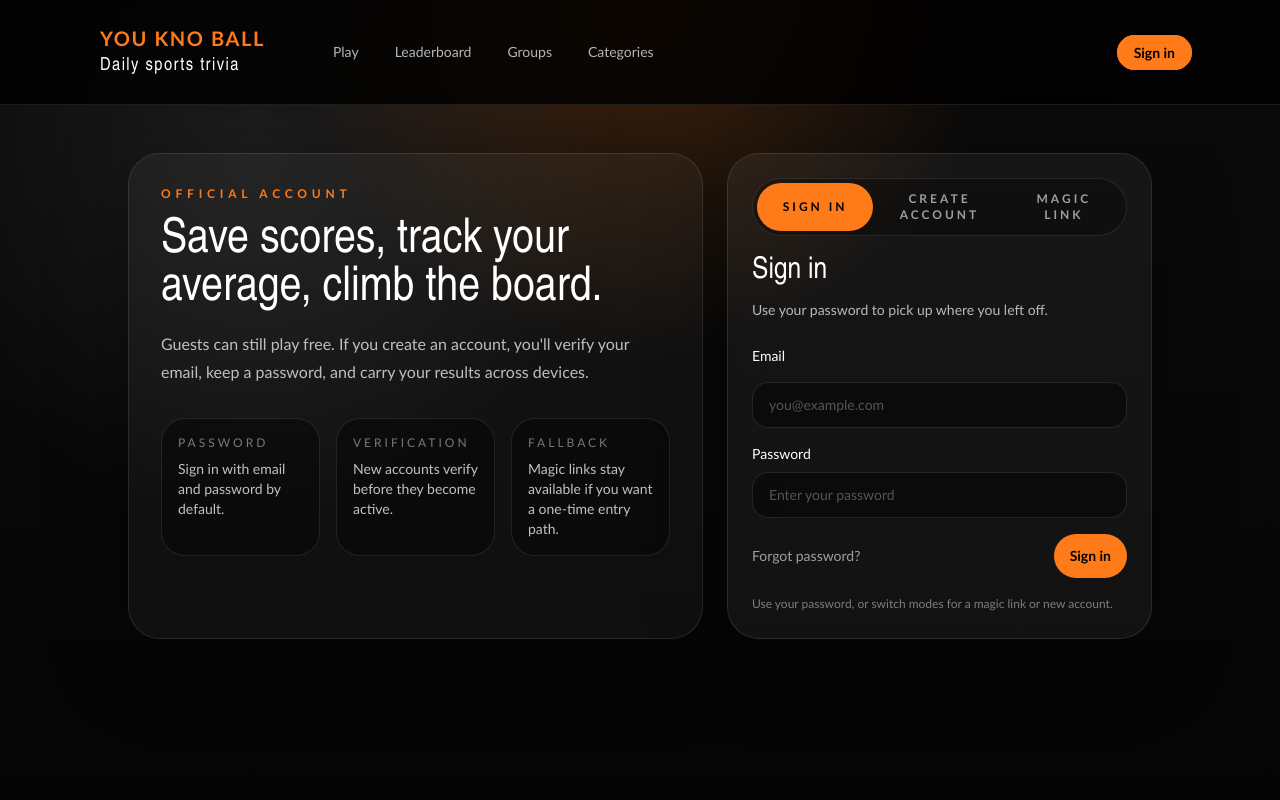
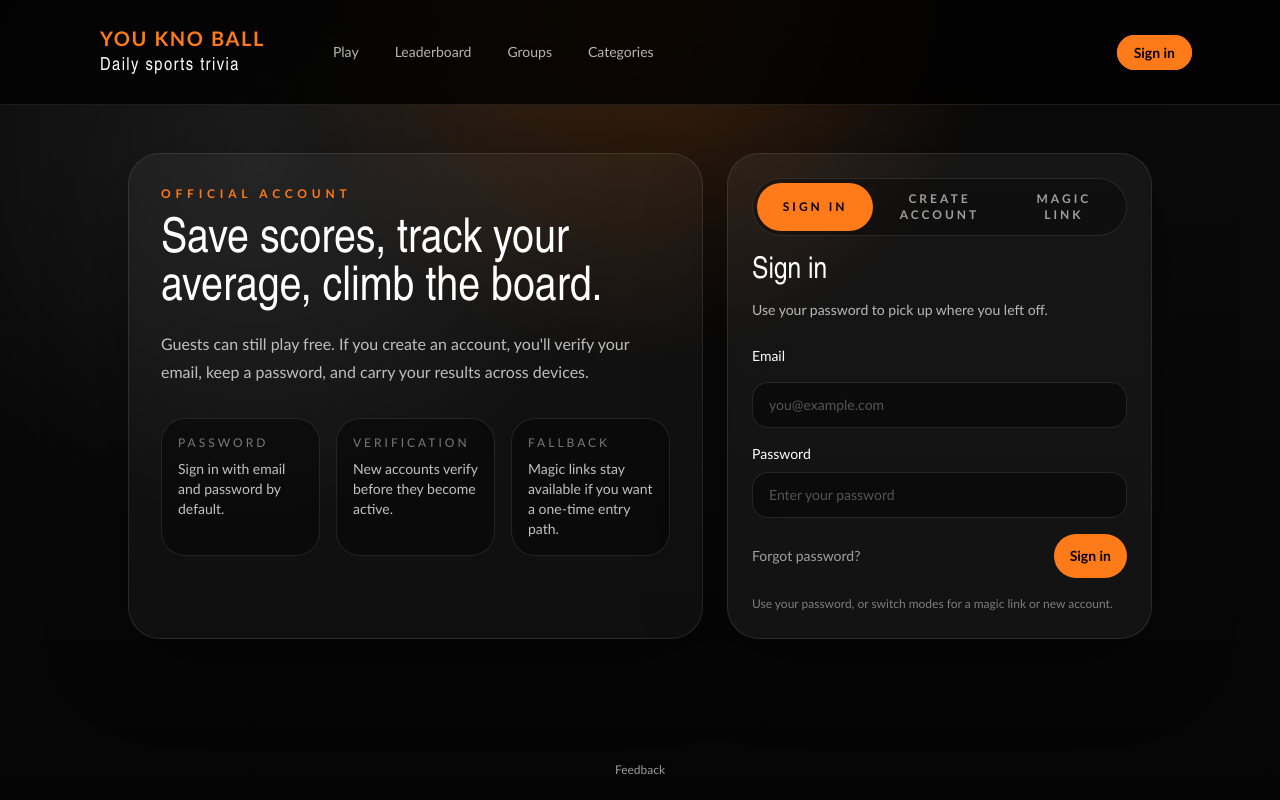
Before and after one commit to WkndWrrior/youknoball, a Next.js app: page /login in a window 1280 px wide. Built offline with nearby package versions, Linux system fonts and the light colour scheme; no server answers.

Commit message:
feat: add site-wide feedback link

```diff
--- a/src/app/layout.tsx
+++ b/src/app/layout.tsx
@@ -2,6 +2,7 @@ import type { Metadata } from "next";
 import Link from "next/link";
 
 import { AuthButton } from "@/components/AuthButton";
+import { SiteFooter } from "@/components/SiteFooter";
 import "./globals.css";
 
 export const metadata: Metadata = {
@@ -21,7 +22,7 @@ export default function RootLayout({
 }>) {
   return (
     <html lang="en">
-      <body>
+      <body className="flex min-h-screen flex-col">
         <header className="sticky top-0 z-40 border-b border-white/10 bg-black/80 backdrop-blur-xl">
           <div className="mx-auto flex w-full max-w-6xl items-center justify-between gap-4 px-4 py-4 sm:px-6">
             <div className="flex items-center gap-10 lg:gap-12">
@@ -96,7 +97,8 @@ export default function RootLayout({
             </div>
           </div>
         </header>
-        <div className="relative">{children}</div>
+        <div className="relative flex-1">{children}</div>
+        <SiteFooter />
       </body>
     </html>
   );
--- /dev/null
+++ b/src/components/SiteFooter.tsx
@@ -0,0 +1,19 @@
+"use client";
+
+import Link from "next/link";
+import { usePathname } from "next/navigation";
+
+export function SiteFooter() {
+  const pathname = usePathname();
+
+  return (
+    <footer className="px-4 py-5 text-center sm:px-6">
+      <Link
+        className="rounded-sm px-2 py-1 text-xs font-medium text-white/60 underline-offset-4 transition hover:text-white hover:underline focus-visible:outline-none focus-visible:ring-2 focus-visible:ring-[#ff7a18]/70 focus-visible:ring-offset-2 focus-visible:ring-offset-black"
+        href={{ pathname: "/feedback", query: { from: pathname } }}
+      >
+        Feedback
+      </Link>
+    </footer>
+  );
+}
```
Also changed, not shown: 2 other files (tests, documents, lock files or other folders).
